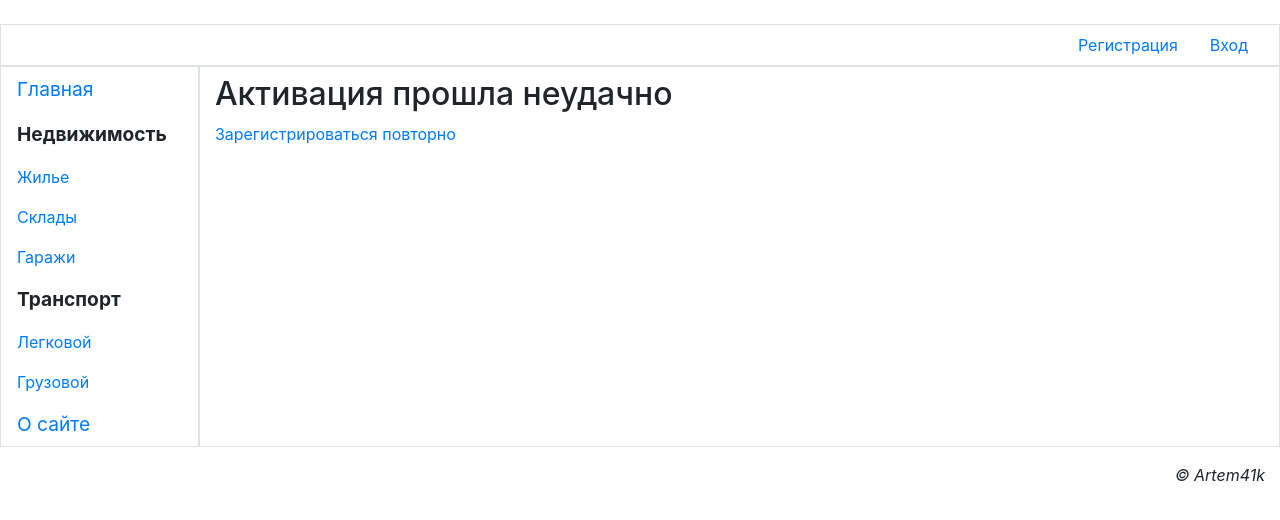
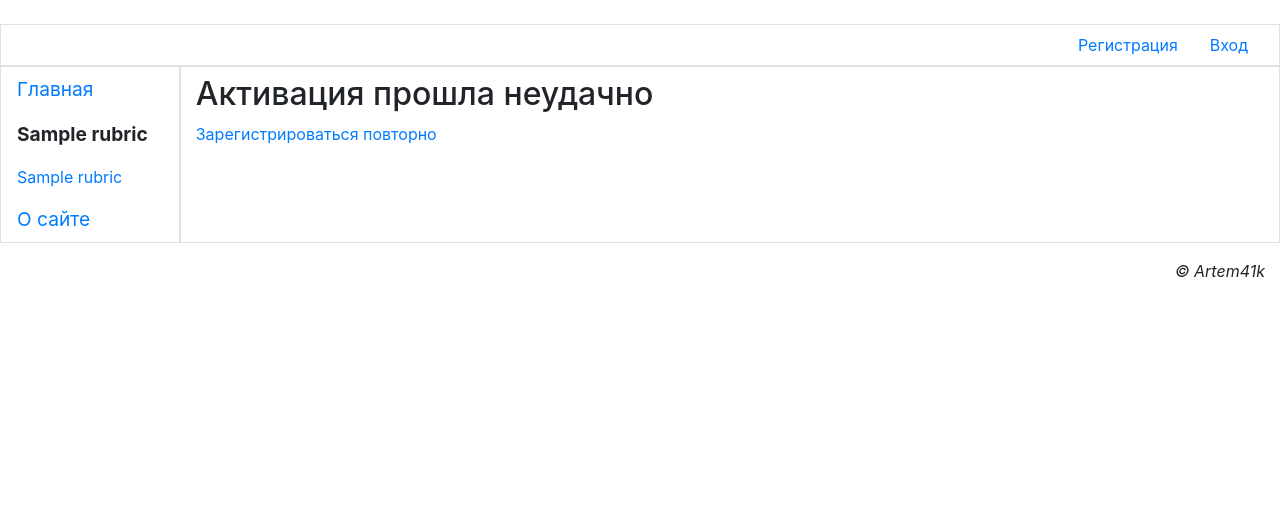
Before and after one commit to artem41k/bboard, a Django app: page /accounts/register/activate/1/ in a window 1280 px wide. Shown: the part 115-635 px from the top of the page. Run offline with Django 4.2, Linux system fonts and the light colour scheme; tables that the repository leaves empty hold one stand-in row (values such as "Sample post"); some libraries are stand-ins or nearby versions.

Commit message:
create rubrics context processor

```diff
--- a/bboard/bboard/settings.py
+++ b/bboard/bboard/settings.py
@@ -51,6 +51,7 @@ TEMPLATES = [
                 'django.template.context_processors.request',
                 'django.contrib.auth.context_processors.auth',
                 'django.contrib.messages.context_processors.messages',
+                'main.middlewares.rubrics_context_processor',
             ],
         },
     },
--- /dev/null
+++ b/bboard/main/middlewares.py
@@ -0,0 +1,8 @@
+from .models import SubRubric
+
+
+def rubrics_context_processor(request):
+    context = {
+        "rubrics": SubRubric.objects.all()
+    }
+    return context
--- a/bboard/main/urls.py
+++ b/bboard/main/urls.py
@@ -7,6 +7,7 @@ from .views import (
     RegisterDoneView, ActivateUserView, DeleteUserView,
     BBPasswordResetView, BBPasswordResetDoneView,
     BBPasswordResetConfirmView, BBPasswordResetCompleteView,
+    ByRubricView,
 )
 
 app_name = 'main'
@@ -60,6 +61,7 @@ urlpatterns = [
     path('accounts/profile/', ProfileView.as_view(), name='profile'),
     path('accounts/logout/', BBLogoutView.as_view(), name='logout'),
     path('accounts/login/', BBLoginView.as_view(), name='login'),
+    path('<int:pk>/', ByRubricView.as_view(), name='by_rubric'),
     path('<str:page>/', OtherView.as_view(), name='other'),
     path('', IndexView.as_view(), name='index'),
 ]
--- a/bboard/main/views.py
+++ b/bboard/main/views.py
@@ -133,3 +133,7 @@ class DeleteUserView(LoginRequiredMixin, DeleteView):
         if not queryset:
             queryset = self.get_queryset()
         return get_object_or_404(queryset, pk=self.user_id)
+
+
+class ByRubricView(TemplateView):
+    pass
--- a/bboard/templates/layout/basic.html
+++ b/bboard/templates/layout/basic.html
@@ -48,13 +48,12 @@
     <div class="row">
         <nav class="col-md-auto nav flex-column border">
             <a href="{% url 'main:index' %}" class="nav-link root">Главная</a>
-            <span class="nav-link root font-weight-bold">Недвижимость</span>
-            <a href="#" class="nav-link">Жилье</a>
-            <a href="#" class="nav-link">Склады</a>
-            <a href="#" class="nav-link">Гаражи</a>
-            <span class="nav-link root font-weight-bold">Транспорт</span>
-            <a href="#" class="nav-link">Легковой</a>
-            <a href="#" class="nav-link">Грузовой</a>
+            {% for rubric in rubrics %}
+                {% ifchanged rubric.super_rubric.pk %}
+                <span class="nav-link root font-weight-bold">{{ rubric.super_rubric.name }}</span>
+                {% endifchanged %}
+                <a href="{% url 'main:by_rubric' pk=rubric.pk %}" class="nav-link">{{ rubric.name }}</a>
+            {% endfor %}
             <a href="{% url 'main:other' page='about' %}" class="nav-link root">О сайте</a>
         </nav>
         <section class="col border py-2">
```
